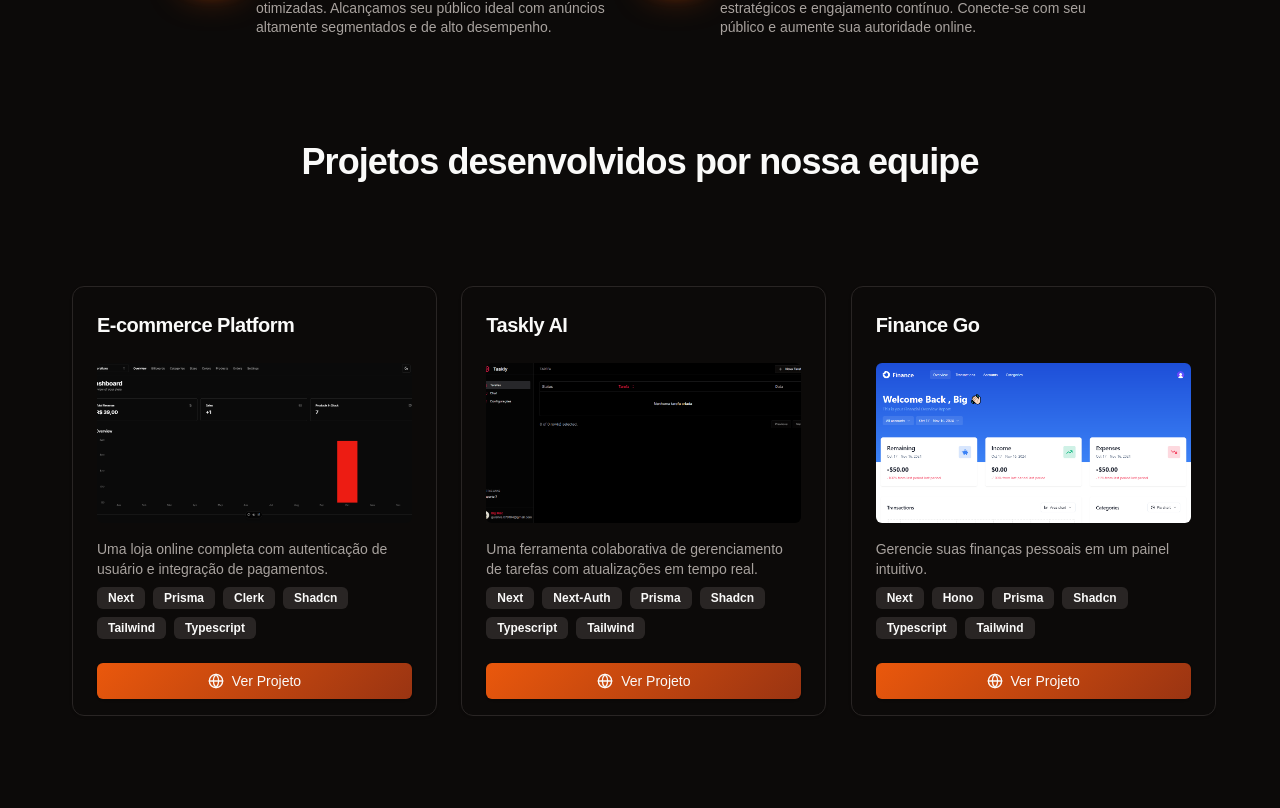
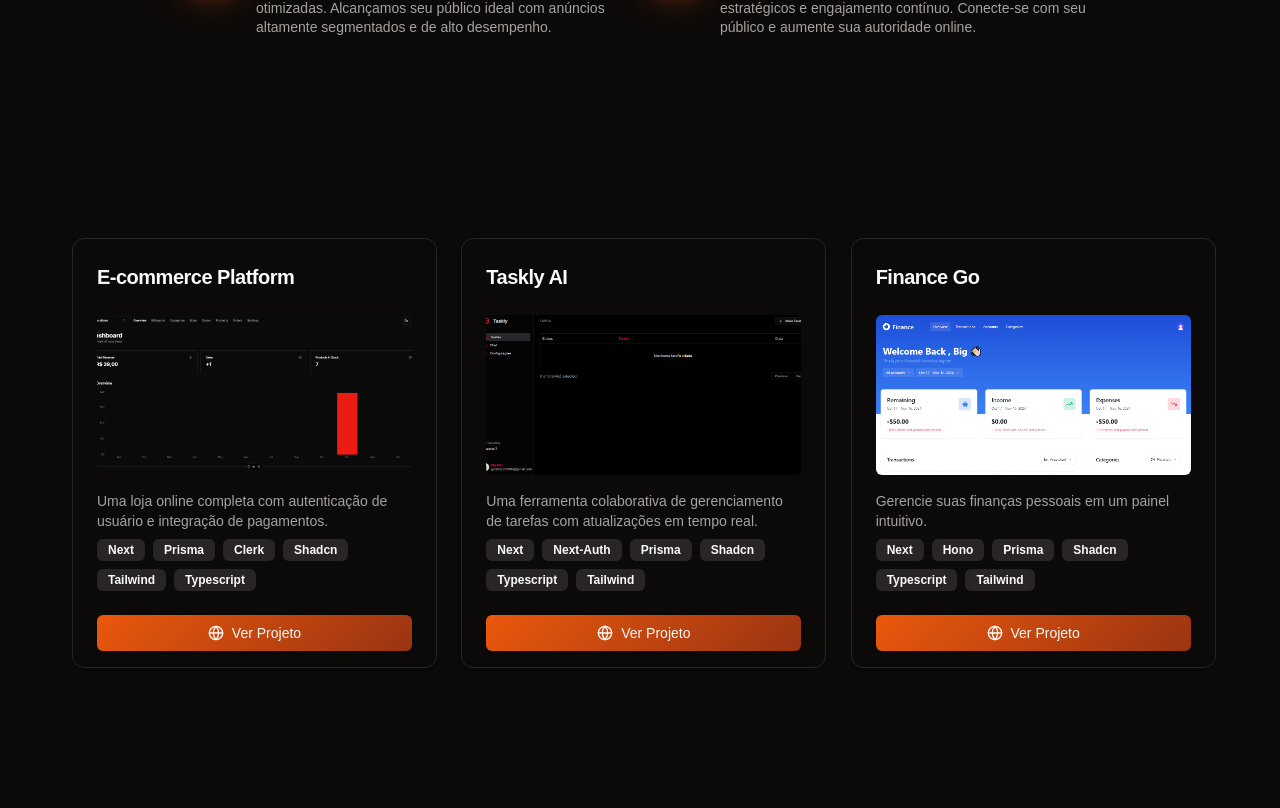
Before and after one commit to guisilva10/gui-port, a Next.js app: page / in a window 1280 px wide. Shown: the part 1412-2220 px from the top of the page. Built offline with nearby package versions, Linux system fonts and the light colour scheme.

Commit message:
style: edit section projects

```diff
--- a/src/components/projects-home.component.tsx
+++ b/src/components/projects-home.component.tsx
@@ -82,14 +82,7 @@ const projects: Project[] = [
 ];
 
 const ProjectsHome = () => {
-  return (
-    <div className="px-6">
-      <h1 className="mt-2 text-3xl text-center font-bold tracking-tight sm:text-4xl">
-        Projetos desenvolvidos por nossa equipe
-      </h1>
-      <ProjectCarousel projects={projects} />
-    </div>
-  );
+  return <ProjectCarousel projects={projects} />;
 };
 
 export default ProjectsHome;
```
